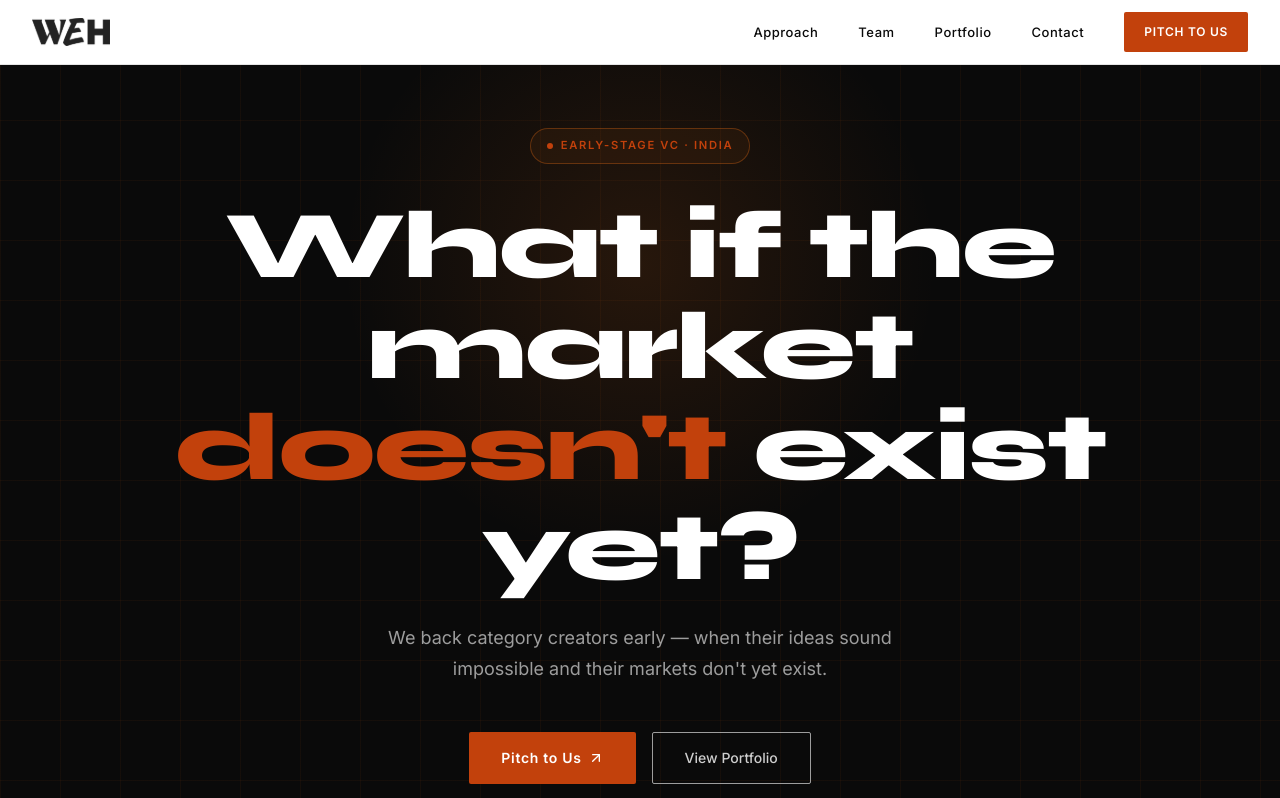
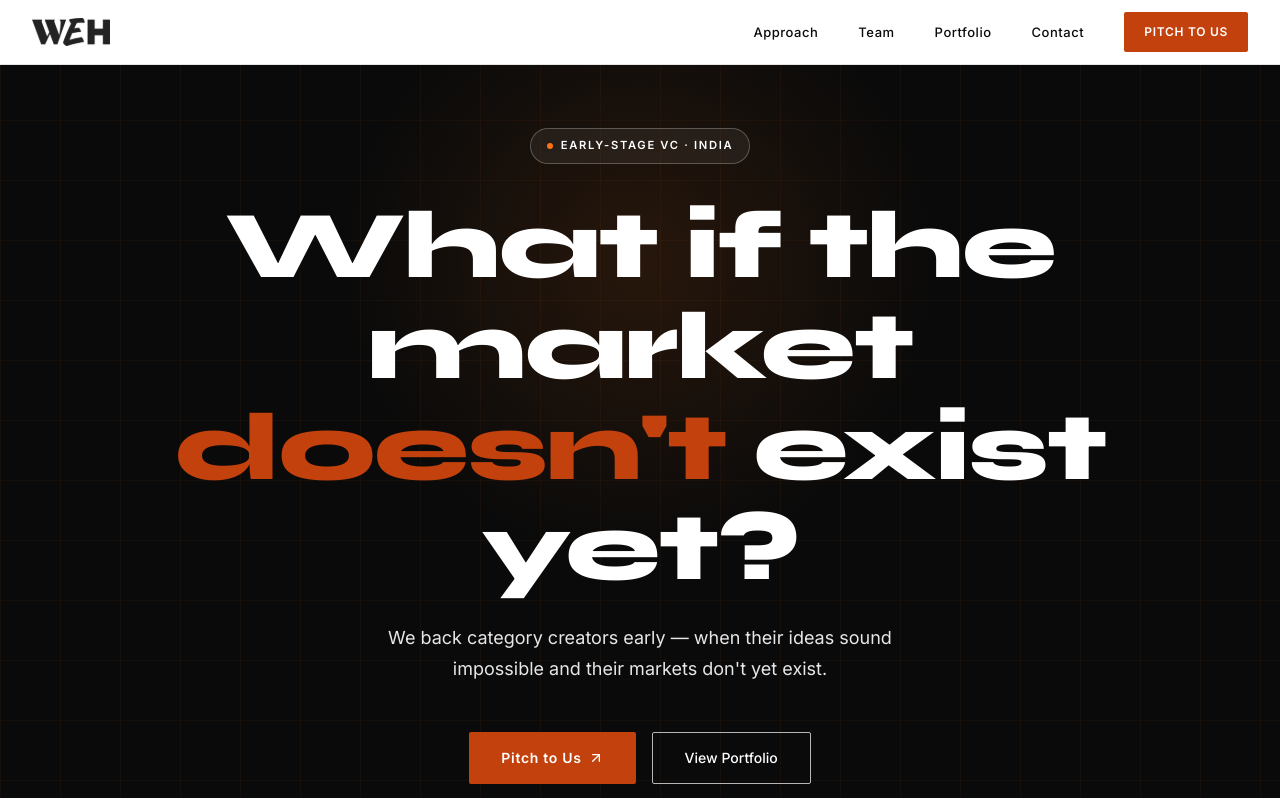
Before and after one commit to amaannn08/website, a React (Vite) app in the folder frontend/: page / in a window 1280 px wide. Shown: the top 798 px of the page. Built offline with nearby package versions, Linux system fonts and the light colour scheme.

Commit message:
fix(a11y): improve hero text contrast and portfolio status badge semantics

```diff
--- a/frontend/src/pages/Home.jsx
+++ b/frontend/src/pages/Home.jsx
@@ -102,9 +102,9 @@ export default function Home() {
 
         <div style={{ position: 'relative', maxWidth: '88rem', margin: '0 auto', padding: '8rem 2rem 6rem', textAlign: 'center' }}>
           {/* Eyebrow */}
-          <div className="animate-fade-in-up" style={{ display: 'inline-flex', alignItems: 'center', gap: '8px', marginBottom: '2rem', padding: '0.5rem 1rem', border: '1px solid rgba(249,115,22,0.3)', borderRadius: '999px', backgroundColor: 'rgba(249,115,22,0.06)' }}>
-            <span style={{ width: '6px', height: '6px', borderRadius: '50%', backgroundColor: '#c2410c' }} aria-hidden="true" />
-            <span style={{ color: '#c2410c', fontSize: '0.7rem', fontWeight: 700, letterSpacing: '0.15em', textTransform: 'uppercase' }}>Early-Stage VC · India</span>
+          <div className="animate-fade-in-up" style={{ display: 'inline-flex', alignItems: 'center', gap: '8px', marginBottom: '2rem', padding: '0.5rem 1rem', border: '1px solid rgba(255,255,255,0.25)', borderRadius: '999px', backgroundColor: 'rgba(255,255,255,0.06)' }}>
+            <span style={{ width: '6px', height: '6px', borderRadius: '50%', backgroundColor: '#f97316' }} aria-hidden="true" />
+            <span style={{ color: '#ffffff', fontSize: '0.7rem', fontWeight: 700, letterSpacing: '0.15em', textTransform: 'uppercase' }}>Early-Stage VC · India</span>
           </div>
 
           <h1 className="animate-fade-in-up delay-100" style={{ fontFamily: "'Syne', sans-serif", fontSize: 'clamp(3rem, 8vw, 6rem)', fontWeight: 900, color: '#ffffff', lineHeight: 1.05, marginBottom: '1.5rem', letterSpacing: '-0.02em' }}>
@@ -112,7 +112,7 @@ export default function Home() {
             <span style={{ color: '#c2410c' }}>doesn't</span> exist yet?
           </h1>
 
-          <p className="animate-fade-in-up delay-200" style={{ fontSize: '1.125rem', color: 'rgba(255,255,255,0.6)', maxWidth: '36rem', margin: '0 auto 3rem', lineHeight: 1.7 }}>
+          <p className="animate-fade-in-up delay-200" style={{ fontSize: '1.125rem', color: 'rgba(255,255,255,0.9)', maxWidth: '36rem', margin: '0 auto 3rem', lineHeight: 1.7 }}>
             We back category creators early — when their ideas sound impossible and their markets don't yet exist.
           </p>
 
@@ -130,10 +130,10 @@ export default function Home() {
             </a>
             <a
               href="/portfolio"
-              style={{ display: 'inline-flex', alignItems: 'center', minHeight: '52px', padding: '0 2rem', border: '1px solid rgba(255,255,255,0.6)', color: 'rgba(255,255,255,0.8)', fontWeight: 500, fontSize: '0.875rem', textDecoration: 'none', borderRadius: '2px', transition: 'border-color 0.2s, color 0.2s' }}
+              style={{ display: 'inline-flex', alignItems: 'center', minHeight: '52px', padding: '0 2rem', border: '1px solid rgba(255,255,255,0.7)', color: '#ffffff', fontWeight: 500, fontSize: '0.875rem', textDecoration: 'none', borderRadius: '2px', transition: 'border-color 0.2s, color 0.2s' }}
               aria-label="View Portfolio — View our portfolio companies"
-              onMouseEnter={e => { e.currentTarget.style.borderColor = '#f97316'; e.currentTarget.style.color = '#f97316'; }}
-              onMouseLeave={e => { e.currentTarget.style.borderColor = 'rgba(255,255,255,0.6)'; e.currentTarget.style.color = 'rgba(255,255,255,0.8)'; }}
+              onMouseEnter={e => { e.currentTarget.style.borderColor = '#ffffff'; e.currentTarget.style.color = '#ffffff'; }}
+              onMouseLeave={e => { e.currentTarget.style.borderColor = 'rgba(255,255,255,0.7)'; e.currentTarget.style.color = '#ffffff'; }}
             >
               View Portfolio
             </a>
--- a/frontend/src/pages/Portfolio.jsx
+++ b/frontend/src/pages/Portfolio.jsx
@@ -161,7 +161,7 @@ export default function Portfolio() {
                     </div>
                     {company.status && (
                       <span style={{ fontSize: '0.6rem', fontWeight: 800, letterSpacing: '0.08em', padding: '2px 8px', borderRadius: '2px', backgroundColor: 'rgba(249,115,22,0.1)', color: '#c2410c', border: '1px solid rgba(249,115,22,0.3)', textTransform: 'uppercase', flexShrink: 0 }} >
-                        {company.status}
+                        <span className="sr-only">Status: </span>{company.status}
                       </span>
                     )}
                   </div>
```
